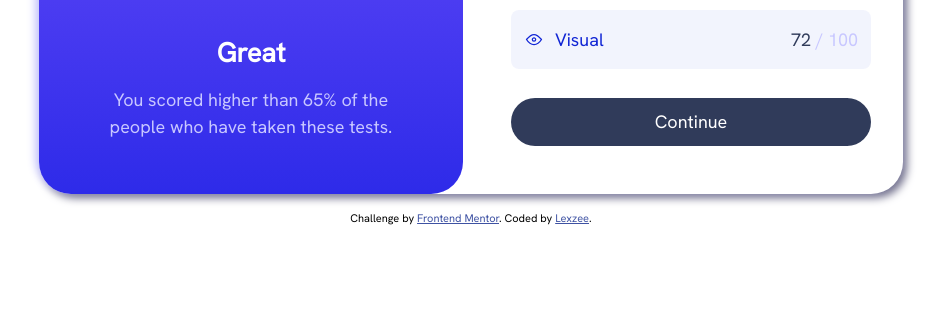
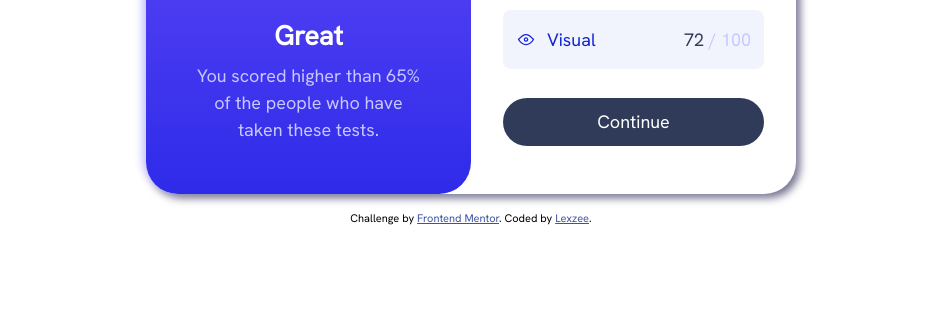
Before and after one commit to lexzee/results-summary-comp, a plain HTML site: page index.html in a window 1280 px wide. Shown: the part 490-800 px from the top of the page, without its empty margins (169-1113 px from the left). Drawn offline with Linux system fonts and the light colour scheme.

Commit message:
minor destopview mod

```diff
--- a/style.css
+++ b/style.css
@@ -143,13 +143,13 @@ input:hover{
   #container{
     display: grid;
     grid-template-columns: 1fr 1fr;
-    column-gap: 1rem;
+    column-gap: 0rem;
     margin: auto;
     margin-bottom: 1rem;
     border-radius: 2rem;
     justify-content: space-between;
     width: 90vw;
-    max-width: 864px;
+    max-width: 650px;
     box-shadow:
       -.25rem -.25rem .5rem 0rem hsl(241, 100%, 89%),
       .25rem .25rem .5rem 0rem hsl(242, 12%, 48%);
```
